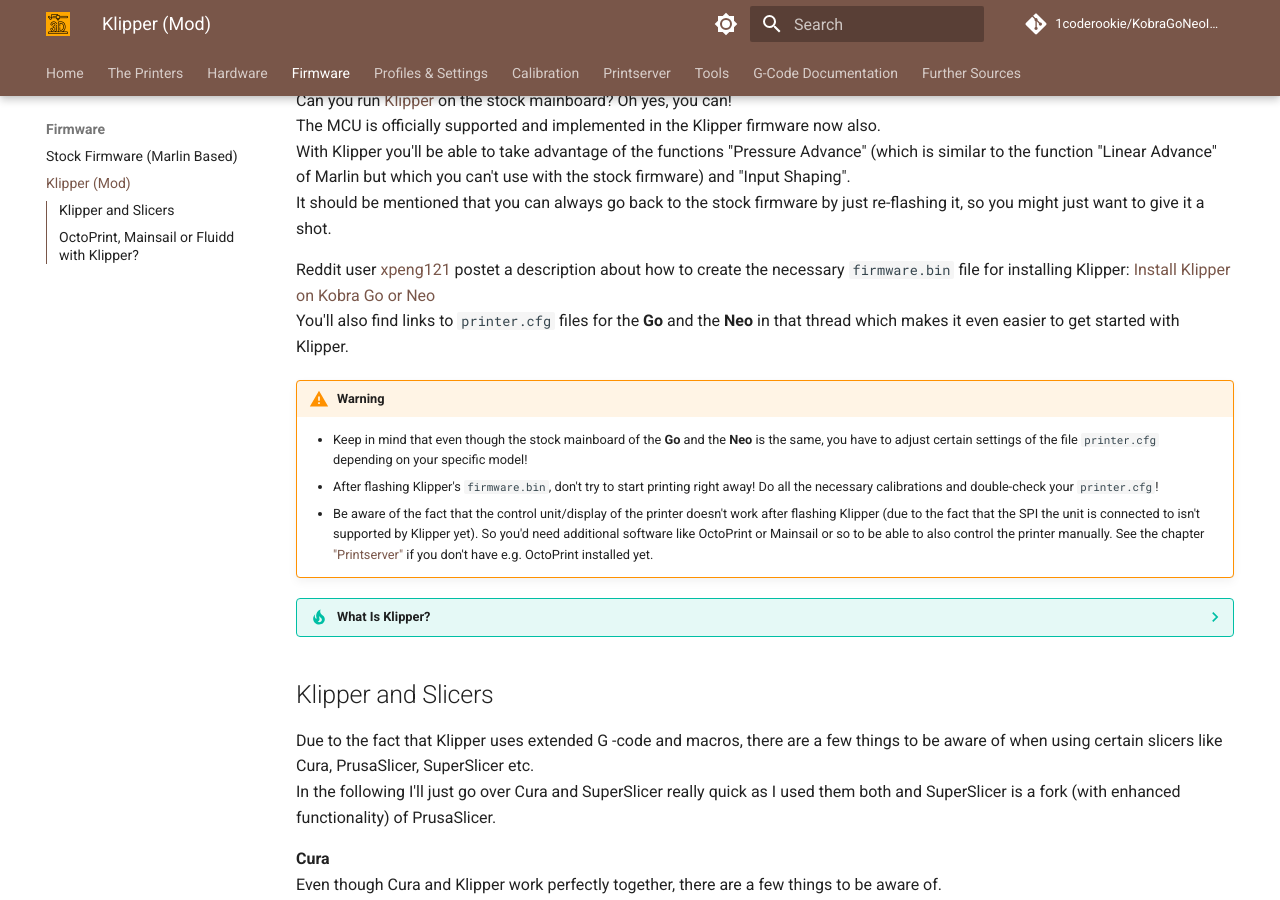
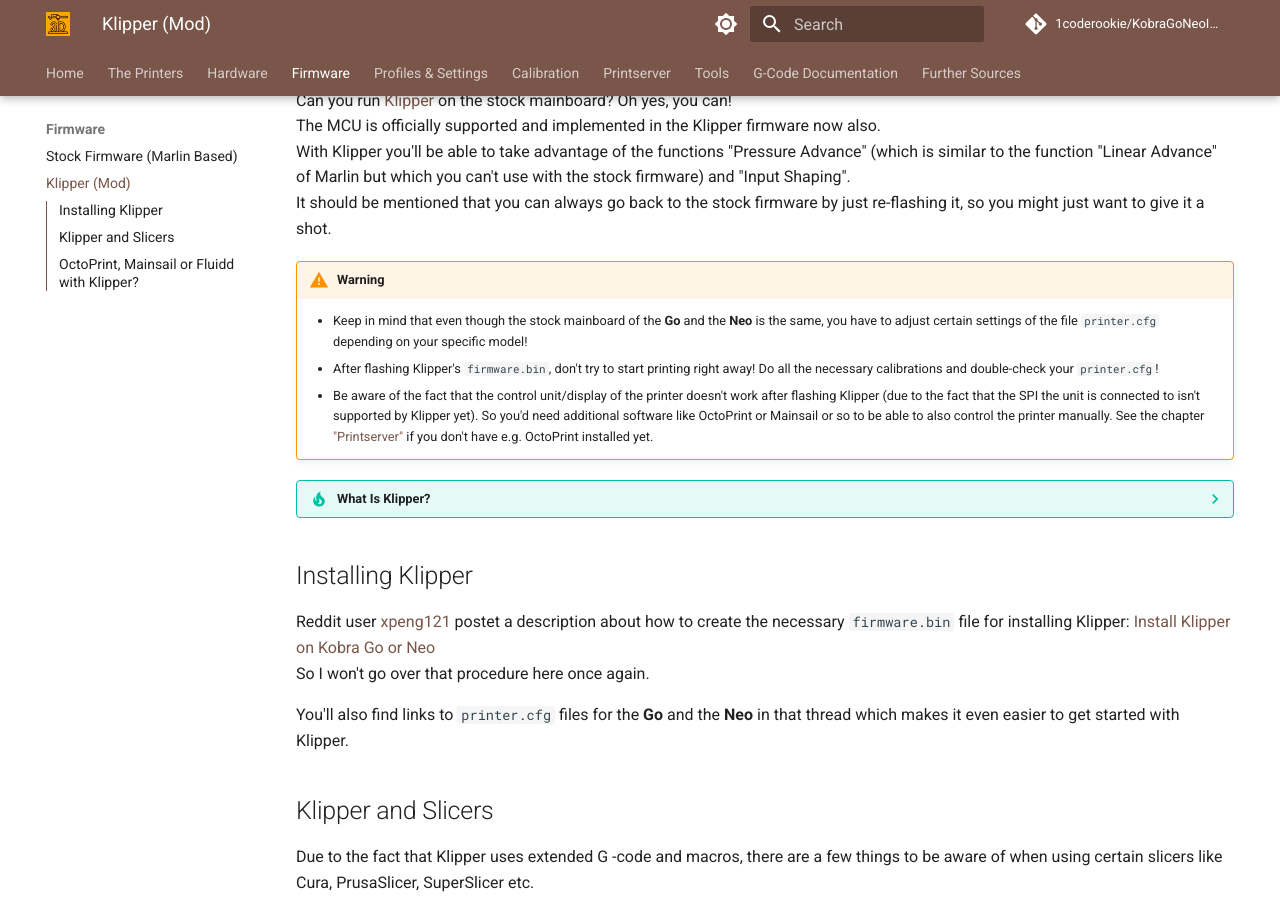
Before and after one commit to 1coderookie/KobraGoNeoInsights, an MkDocs documentation site: the page built from docs/firmware/fw_klipper.md, in a window 1280 px wide and 900 px high, scrolled down 196 px. Built offline with MkDocs 1.6.1 and Material for MkDocs 9.7.7, drawn with Linux system fonts in a browser that asks for light colours; comment, search, counter and statistics services are not loaded; some of the changed lines change nothing that is shown.

Commit message:
Update fw_klipper.md

```diff
--- a/docs/firmware/fw_klipper.md
+++ b/docs/firmware/fw_klipper.md
@@ -6,10 +6,6 @@
 The MCU is officially supported and implemented in the Klipper firmware now also.
 With Klipper you'll be able to take advantage of the functions "Pressure Advance" (which is similar to the function "Linear Advance" of Marlin but which you can't use with the stock firmware) and "Input Shaping".
 It should be mentioned that you can always go back to the stock firmware by just re-flashing it, so you might just want to give it a shot.
-
-Reddit user [xpeng121](https://www.reddit.com/user/xpeng121/) postet a description about how to create the necessary `firmware.bin` file for installing Klipper: [Install Klipper on Kobra Go or Neo](https://www.reddit.com/r/anycubic/comments/10cwm16/install_klipper_on_kobra_go_or_neo/)
-You'll also find links to `printer.cfg` files for the **Go** and the **Neo** in that thread which makes it even easier to get started with Klipper.
-
 
 !!! warning
 
@@ -21,8 +17,13 @@
 
     Long story short: Klipper is an 'alternative' firmware which gives you way more possibilities and even functions for configuring and using your 3D printer. If you don't know what Klipper is, this may be a good start for your research: [All3DP: Klipper](https://www.all3dp.com/topic/klipper)
 
+## Installing Klipper
+Reddit user [xpeng121](https://www.reddit.com/user/xpeng121/) postet a description about how to create the necessary `firmware.bin` file for installing Klipper: [Install Klipper on Kobra Go or Neo](https://www.reddit.com/r/anycubic/comments/10cwm16/install_klipper_on_kobra_go_or_neo/)
+So I won't go over that procedure here once again.
+
+You'll also find links to `printer.cfg` files for the **Go** and the **Neo** in that thread which makes it even easier to get started with Klipper.
+
 ## Klipper and Slicers
-
 Due to the fact that Klipper uses extended G -code and macros, there are a few things to be aware of when using certain slicers like Cura, PrusaSlicer, SuperSlicer etc.
 In the following I'll just go over Cura and SuperSlicer really quick as I used them both and SuperSlicer is a fork (with enhanced functionality) of PrusaSlicer.
 
```
